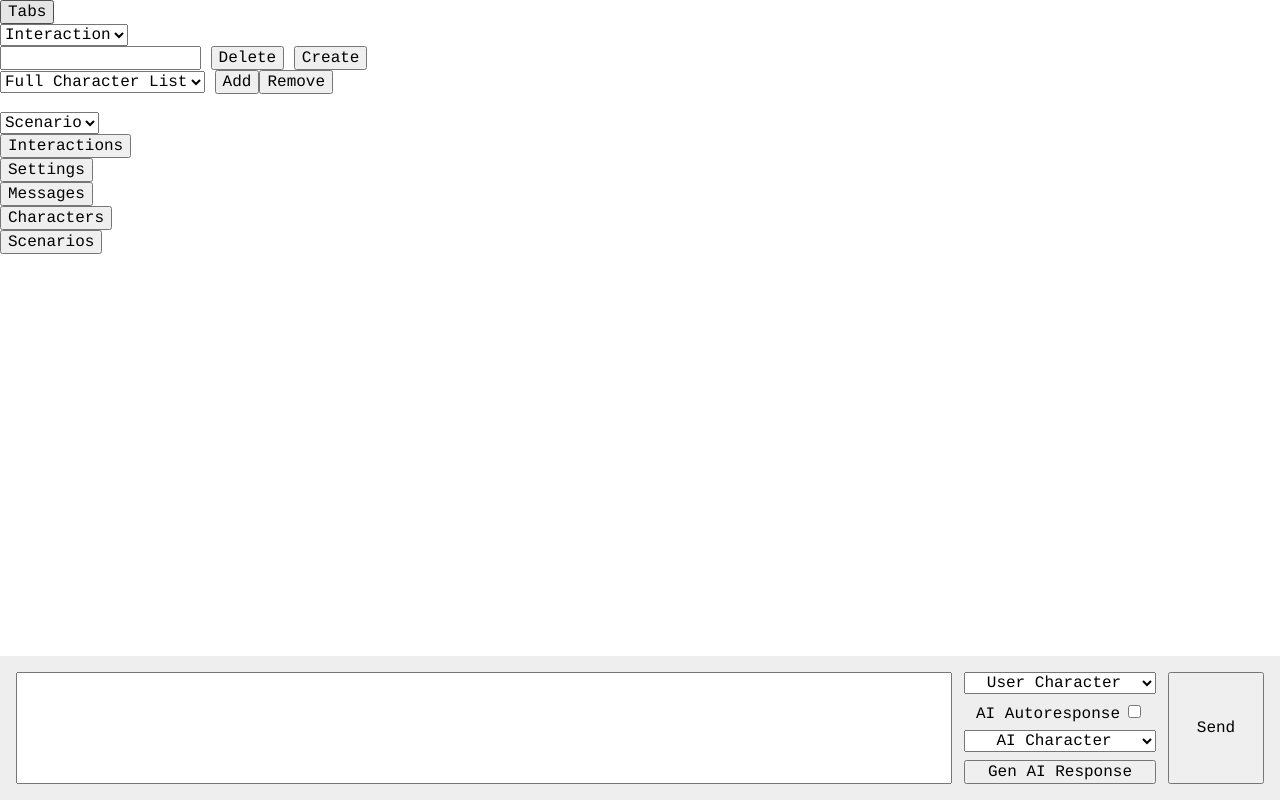
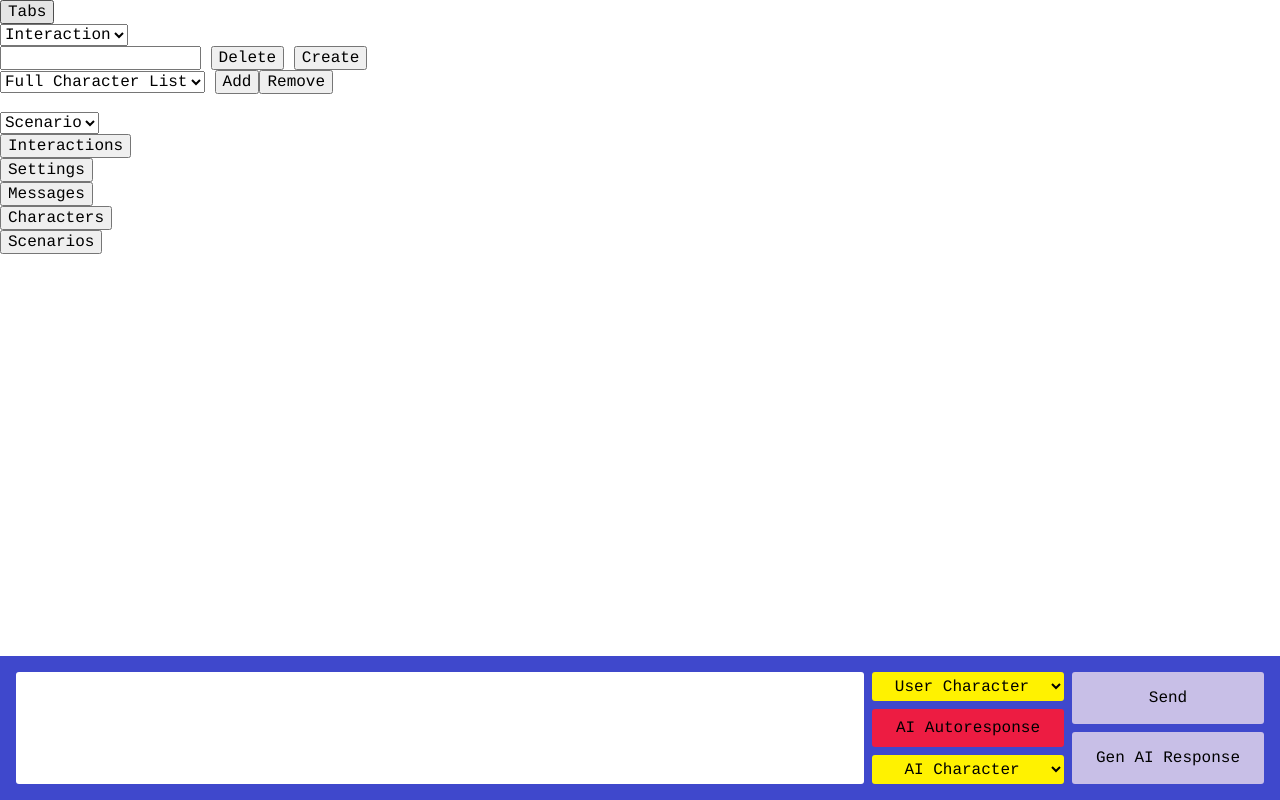
Before and after one commit to Crafter-san/KoboldAI-ReLite, a plain HTML site: page index.html in a window 1280 px wide. Drawn offline with Linux system fonts and the light colour scheme.

Commit message:
Make bottom bar closer to the blueprints

```diff
--- a/index.css
+++ b/index.css
@@ -14,7 +14,7 @@ body {
 	position: fixed;
 	bottom: 0;
 	height: 9em;
-	background: #eeeeee;
+	background: #3f48cc;
 	width: 100%;
 	padding: 1em;
 	display: flex;
@@ -30,18 +30,40 @@ body {
 	resize: none;
 }
 
+.bottom-bar textarea,
+.bottom-bar select,
+.bottom-bar option,
+.bottom-bar button,
+.bottom-bar label {
+	border: 0;
+	border-radius: 3px;
+	cursor: pointer;
+}
+
+.bottom-bar textarea {
+	cursor: text;
+}
+
 
 .bottom-bar .stacked {
 	display: flex;
 	flex-direction: column;
 	width: 12em;
-	justify-content: space-between;
+	justify-content: space-around;
+	gap: 0.5em;
+	max-height: 100%;
 }
 
 .bottom-bar .stacked,
 .bottom-bar .stacked select,
-.bottom-bar .stacked option {
+.bottom-bar .stacked option,
+.bottom-bar .stacked button,
+.bottom-bar .stacked label {
 	text-align: center;
+	width: 12em;
+	height: 10em;
+	box-sizing: border-box;
+	vertical-align: middle;
 }
 
 .bottom-bar .stacked label {
@@ -51,13 +73,25 @@ body {
     -moz-user-select: none;
     -ms-user-select: none;
     user-select: none;
+    background: #ed1c42;
+    padding: 3px;
+    line-height: 2em;
 }
 
-.bottom-bar .stacked label input {
-	margin-left: 0.5em;
+.bottom-bar .stacked input {
+	visibility: hidden;
+	display: none;
+}
+
+.bottom-bar .stacked input:checked + label {
+	background: #22b14c;
+}
+
+.bottom-bar .stacked select,
+.bottom-bar .stacked option {
+	background: #fff200;
 }
 
 .bottom-bar .send-message-button {
-	box-sizing: border-box;
-	width: 6em;
+	background: #c8bfe7;
 }
--- a/index.html
+++ b/index.html
@@ -27,13 +27,16 @@
 			<select id="user">
 				<option value=null>User Character</option>
 			</select>
-			<label for="respond">AI Autoresponse<input type="checkbox" id="respond" /></label>
+			<input type="checkbox" id="respond" />
+			<label for="respond">AI Autoresponse</label>
 			<select id="puter">
 				<option value=null>AI Character</option>
 			</select>
-			<button onclick="gen()">Gen AI Response</button>
 		</div>
-		<button onclick="send()" id="send_message" class="send-message-button">Send</button>
+		<div class="stacked">
+			<button onclick="send()" id="send_message" class="send-message-button">Send</button>
+			<button onclick="gen()" class="send-message-button">Gen AI Response</button>
+		</div>
 	</div>
 
 	<div id="options">
```
